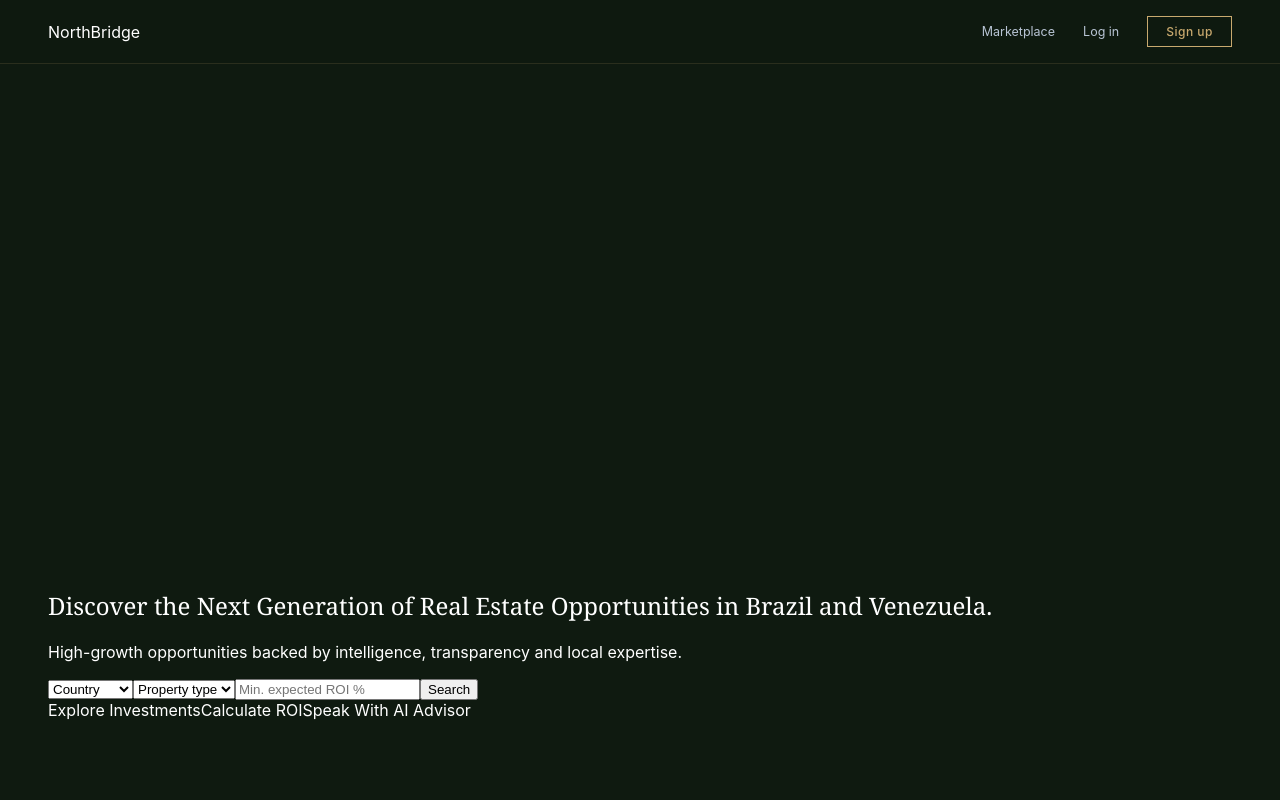
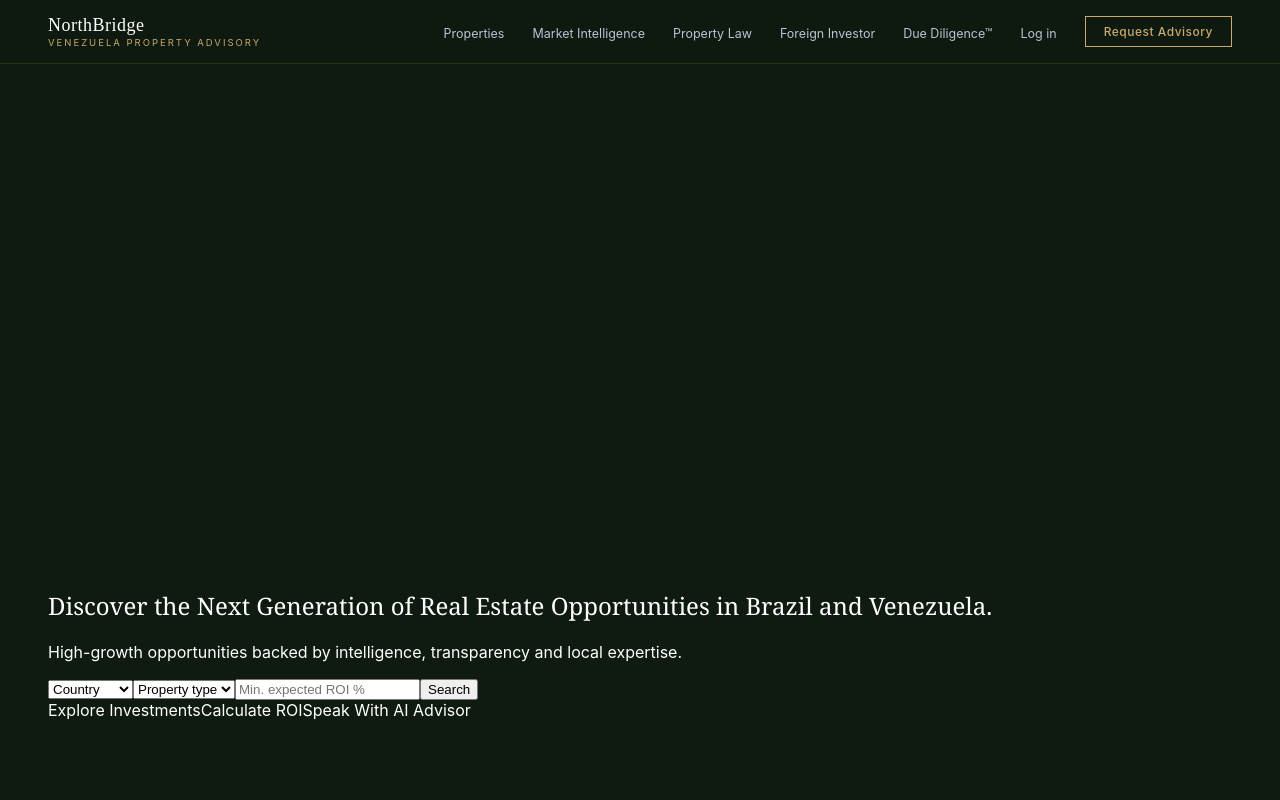
Before and after one commit to danielcambio046-jpg/northbridgerealestate, a Next.js app: page / in a window 1280 px wide. Shown: the top 800 px of the page. Built offline with nearby package versions, Linux system fonts and the light colour scheme; no server answers.

Commit message:
Rebrand: Venezuela Advisory

```diff
--- a/app/nav.tsx
+++ b/app/nav.tsx
@@ -1,34 +1,33 @@
 "use client";
-
 import { useSession, signOut } from "next-auth/react";
-
-const SELLER_ROLES = ["SELLER", "AGENT", "DEVELOPER", "ADMIN"];
+import Link from "next/link";
 
 export function Nav() {
   const { data: session, status } = useSession();
-
   return (
     <nav className="site-nav">
-      <a href="/" className="site-nav-brand">NorthBridge</a>
-      <div className="site-nav-links">
-        <a href="/properties">Marketplace</a>
-        {status === "authenticated" && session.user.role && SELLER_ROLES.includes(session.user.role) && (
-          <a href="/properties/new">List a property</a>
-        )}
+      <Link href="/" className="site-nav-brand">
+        <span className="site-nav-brand-name">NorthBridge</span>
+        <span className="site-nav-brand-tag">Venezuela Property Advisory</span>
+      </Link>
+      <ul className="site-nav-links">
+        <li><Link href="/properties">Properties</Link></li>
+        <li><Link href="/market">Market Intelligence</Link></li>
+        <li><Link href="/law">Property Law</Link></li>
+        <li><Link href="/foreign-investor">Foreign Investor</Link></li>
+        <li><Link href="/due-diligence">Due Diligence™</Link></li>
         {status === "authenticated" ? (
           <>
-            <span className="site-nav-user">{session.user.name}</span>
-            <button className="site-nav-signout" onClick={() => signOut({ callbackUrl: "/" })}>
-              Sign out
-            </button>
+            <li><span className="site-nav-user">{session.user.name}</span></li>
+            <li><button className="site-nav-cta site-nav-signout" onClick={() => signOut({ callbackUrl: "/" })}>Sign out</button></li>
           </>
-        ) : status === "unauthenticated" ? (
+        ) : (
           <>
-            <a href="/login">Log in</a>
-            <a href="/register" className="site-nav-cta">Sign up</a>
+            <li><Link href="/login">Log in</Link></li>
+            <li><Link href="/register" className="site-nav-cta">Request Advisory</Link></li>
           </>
-        ) : null}
-      </div>
+        )}
+      </ul>
     </nav>
   );
 }
```
